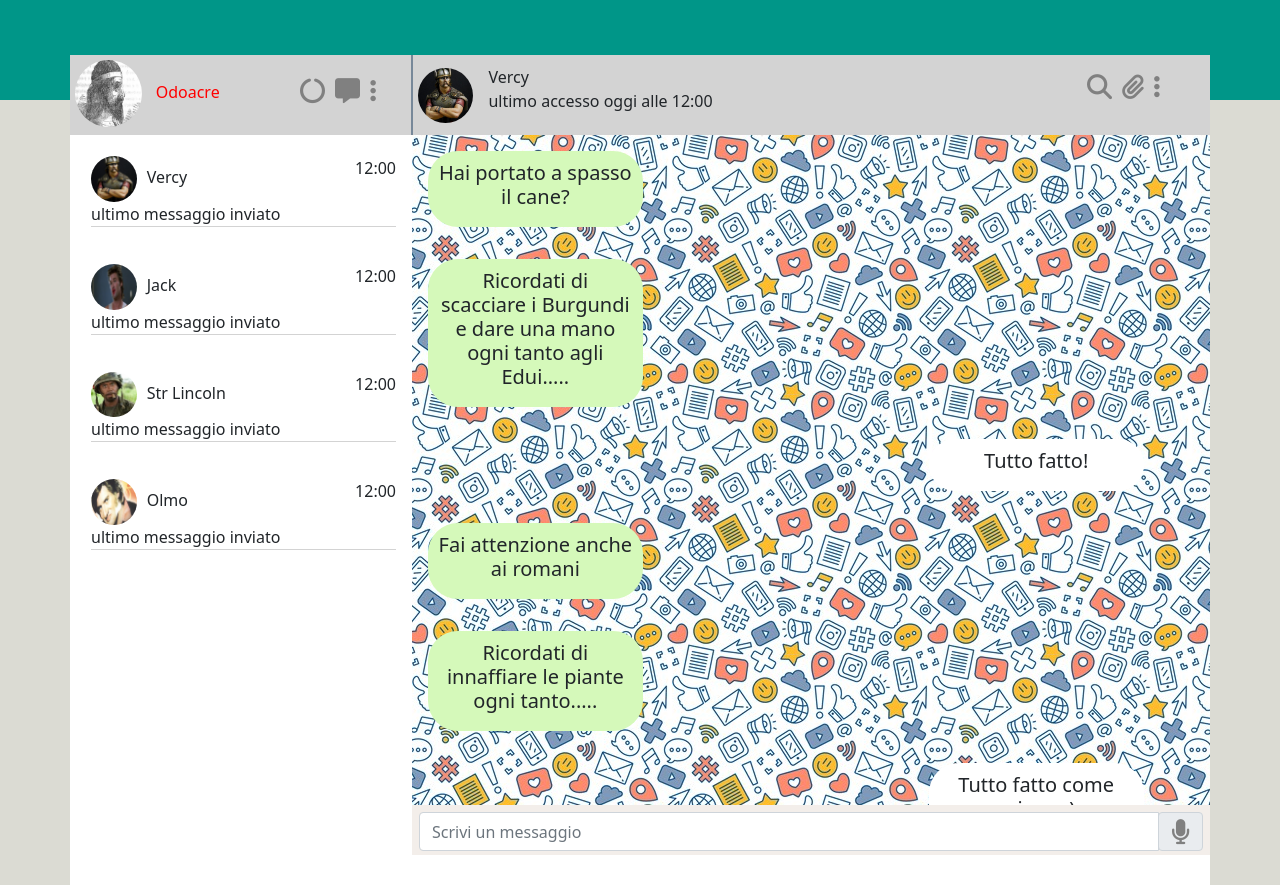
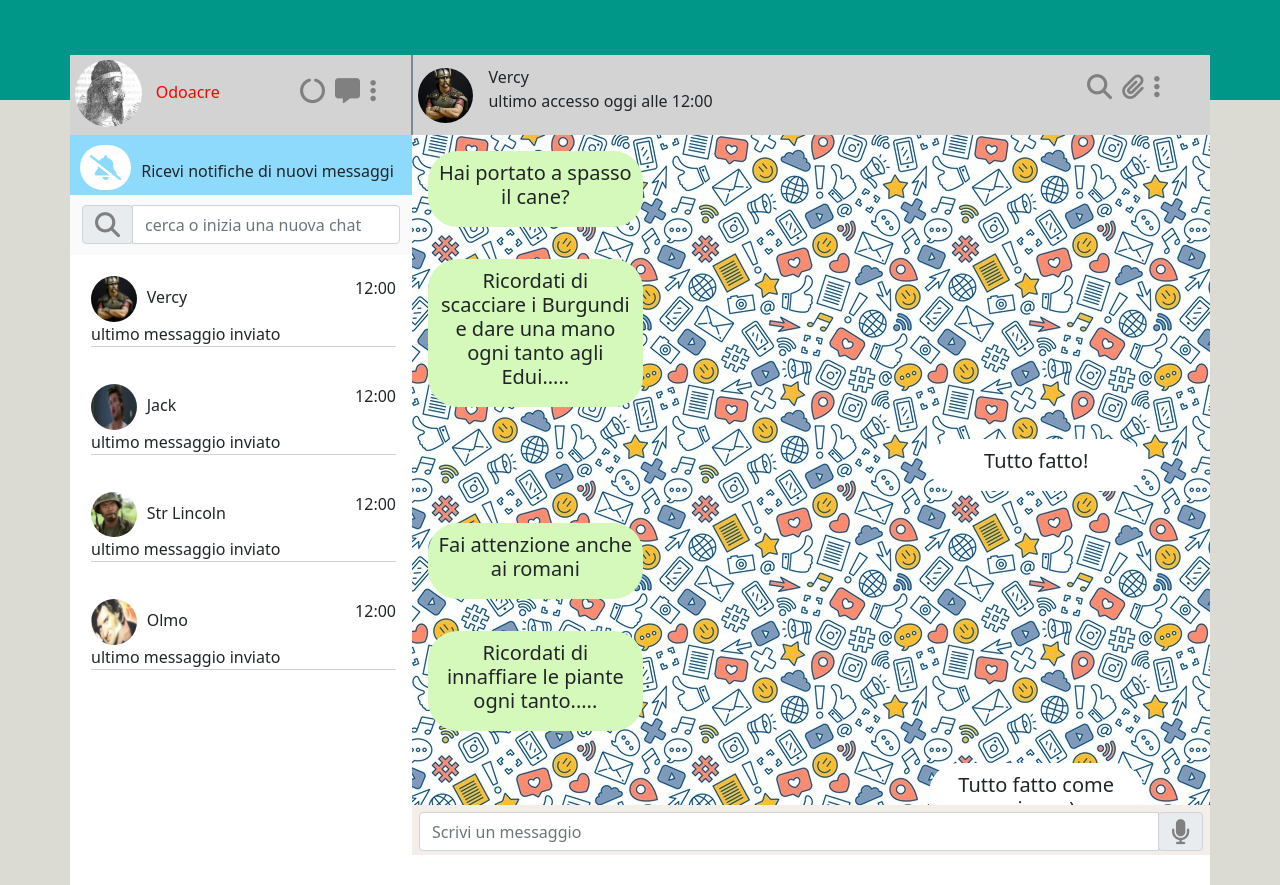
Before and after one commit to GabryP91/vue-boolzapp, a plain HTML site: page index.html in a window 1280 px wide. Drawn offline with nearby package versions, Linux system fonts and the light colour scheme.

Commit message:
modify container and add serac bar

```diff
--- a/css/style.css
+++ b/css/style.css
@@ -50,41 +50,78 @@ body {
     max-height: 920px;
 }
 
+/*CoNTAINER containerBox:Shearc */
 
-/* CoNTAINER containerBox:ContactUser */
-.ContactUser {
-    overflow-y: auto;
-    height: calc(100vh - 80px);
+
+/* CoNTAINER containerBox:ContactUsers,ContactUser */
+
+.ContactUsers {
     flex-basis: 30%;
 }
 
+.ContactUsers .Allert {
+    height: 60px;
+    background-color: rgb(142, 218, 252);
 
-.ContactUser .row .col-12:hover {
+}
+
+.ContactUsers .Allert .ImgName .fa-solid{
+    font-size: 25px;
+    margin:10px;
+    color: rgb(142, 218, 252);
+    background-color: white;
+    border-radius: 50px;
+    padding: 10px;
+}
+
+.ContactUsers .shearc {
+    height: 60px;
+    padding-top: 10px;
+    background-color: rgb(250, 250, 250);
+
+}
+
+.ContactUsers .shearc .container{
+    background-color: white;
+}
+
+.ContactUsers .shearc .fa-solid{
+    font-size: 25px;
+}
+
+
+.ContactUsers .ContactUser {
+    overflow-y: auto;
+    height: calc(100vh - 200px);
+
+}
+
+.ContactUsers .ContactUser .row .col-12:hover {
     background-color: rgb(238, 238, 238);
 }
 
-.ContactUser .ImgName{
+.ContactUsers .ContactUser .ImgName{
     margin: 5px 0px 0px 5px;
     position: relative;
     border-bottom: 1px solid lightgray;
 }
 
-.ContactUser .ImgName .name{
+.ContactUsers .ContactUser .ImgName .name{
     margin-left: 10px;
 }
 
-.ContactUser .ImgName .time {
+.ContactUsers .ContactUser .ImgName .time {
     position: absolute;
     top: 0;
     right: 0;
 }
 
-.ContactUser .ImgName h7{
+.ContactUsers .ContactUser .ImgName h7{
     display: inline;
 }
 
 
-.ContactUser .ImgName .avatar {
+.ContactUsers .ContactUser .ImgName .avatar {
     width: 15%;
     border-radius: 50px;
     vertical-align: middle;
@@ -103,16 +140,15 @@ body {
 .top{
     height: 80px;
     display: flex;
+    background-color: lightgray;
 }
 
 .top .topS {
-    background-color: lightgray;
     flex-basis: 30%;
     border-right: 1px solid lightslategray;
 }
 
 .top .topD {
-    background-color: lightgray;
     flex-basis: 70%;
     border-left: 1px solid lightslategray;
 }
--- a/index.html
+++ b/index.html
@@ -25,16 +25,14 @@
     <div id="app">
 
             <!--container superiore  -->
-            <div class=" header">
-
-            </div>
+            <div class=" header"></div>
 
 
                 <!-- Container Bootstrap tot -->
                 <div class="container containerBox">
 
                     <!-- Container Bootstrap top -->
-                    <div class="container-fluid  top">
+                    <div class="container-fluid top">
 
                         <!-- Container top Sinistro -->
                         <div class="topS">
@@ -72,7 +70,45 @@
 
                     </div>
 
+
+
                     <!-- Container lista contatti utente Bootstrap (ContactUser)  -->
+                    <div class="container-fluid ContactUsers">
+
+                        <!--Chat in alto a sinistra(Allert)-->
+                        <div class=" container-fluid Allert">
+
+                            <div class="ImgName">
+                                <i class="fa-solid fa-bell-slash"></i>
+                                <h7 class="name">Ricevi notifiche di nuovi messaggi</h7>
+                            </div>
+
+                        </div>
+
+                        <!--Chat in alto a sinistra(ricerca)-->
+                        <div class=" container-fluid shearc">
+
+                            <!-- Form in container fluid-->
+                            <form class="container-md">
+
+                                <div class="input-group">
+
+                                    <!-- Icona microfono legata all'input (necessario sistemarla in questo modo) -->
+                                    <div class="input-group-prepend">
+                                        <span class="input-group-text" >
+                                            <i class="fa-solid fa-magnifying-glass"></i>
+                                        </span>
+                                    </div>
+
+                                    <!-- Tipo input text-->
+                                    <input class="form-control " type="text" placeholder="cerca o inizia una nuova chat" aria-label="Search">
+
+                                </div>
+
+                            </form>
+
+                        </div>
+
                         <div class="container-fluid ContactUser">
 
                             <!-- niente margini interni (evita lo scroll orizzontale) -->
@@ -87,6 +123,8 @@
                                             {{user.name}}<span class="time">12:00</span>
                                             <br>ultimo messaggio inviato
                                          </h7>
+                                    </div>
+
                                 </div>
 
                             </div>
@@ -141,6 +179,7 @@
                                 </div>
 
                             </form>
+
                         </div>
 
                     </div>
```
Lines whose indentation alone changed are shown as unchanged.
